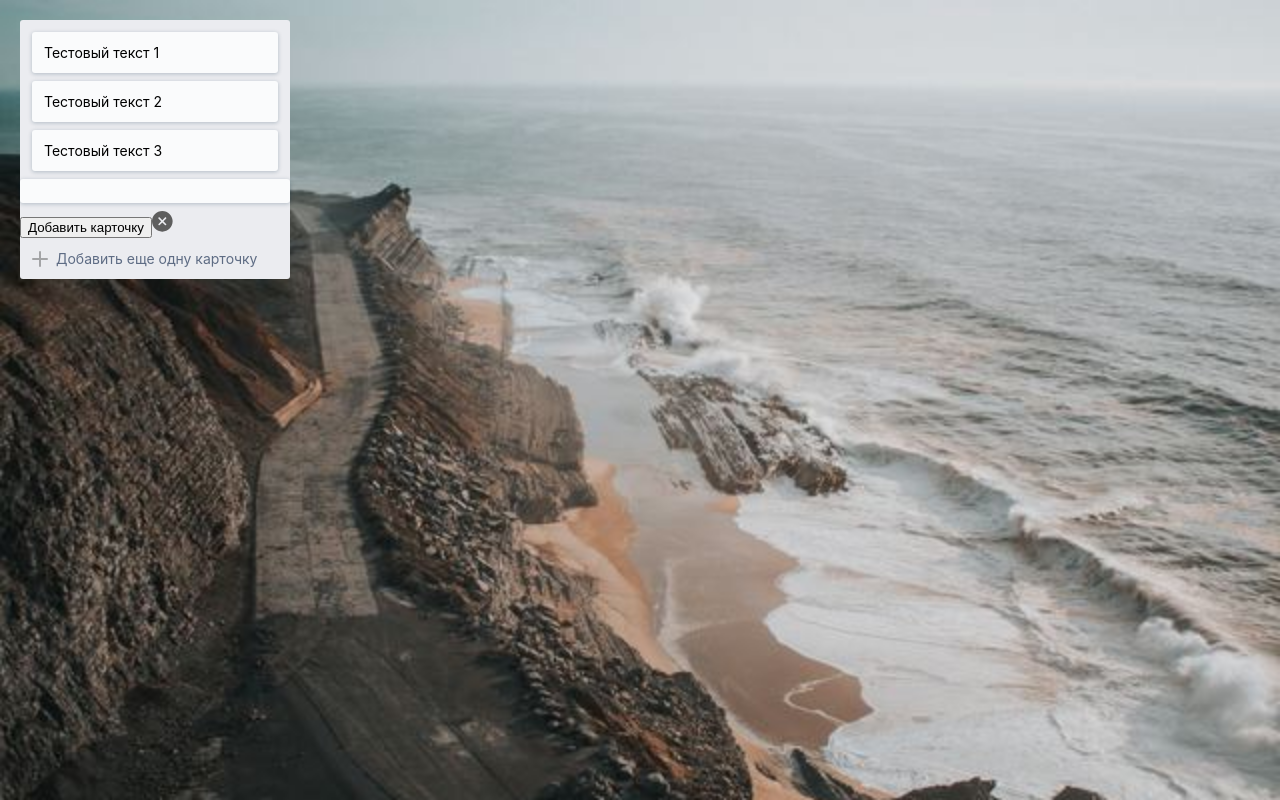
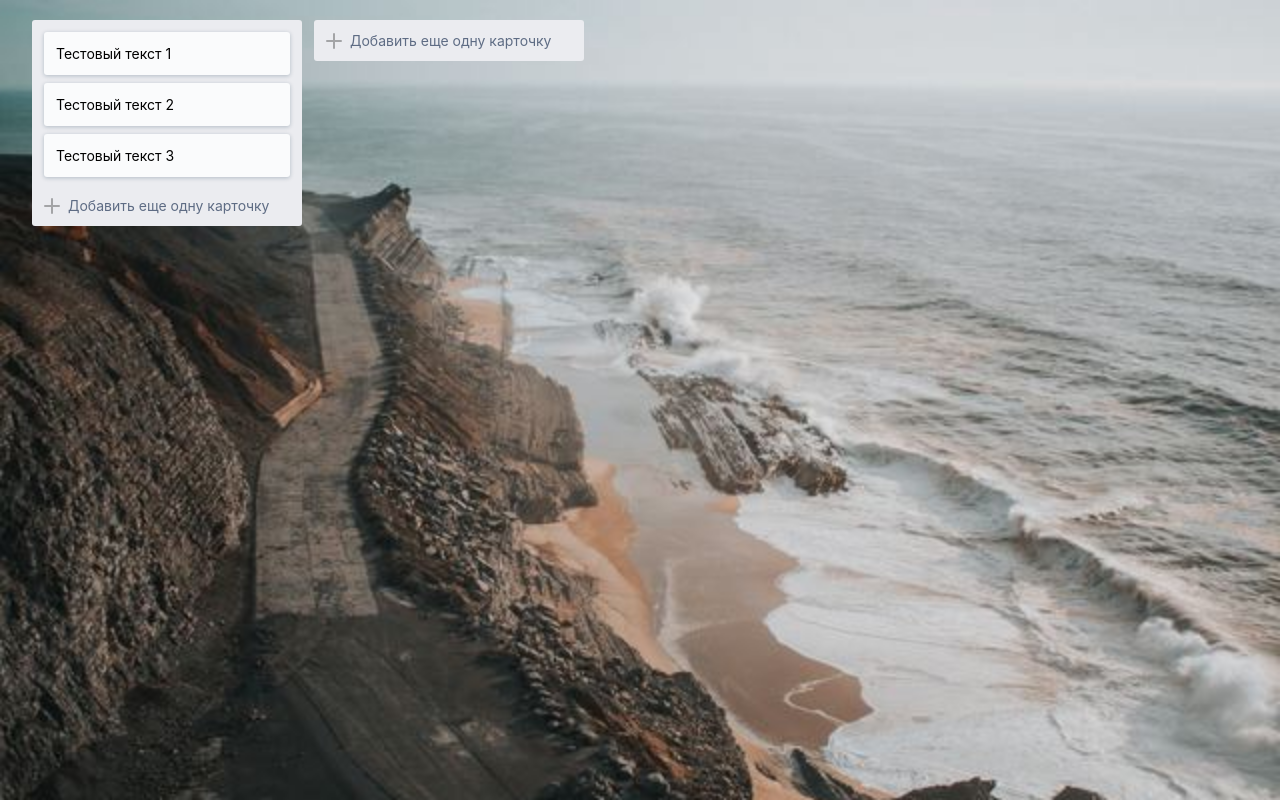
Before and after one commit to Vasujkes/trello-clone, a React (Create React App) app: page / in a window 1280 px wide. Built offline with nearby package versions, Linux system fonts and the light colour scheme.

Commit message:
create addform component

```diff
--- a/src/App.js
+++ b/src/App.js
@@ -5,7 +5,7 @@ import "./index.scss";
 
 function App() {
   return (
-    <div className="App">
+    <div className="app">
       <Panel
         items={[
           { text: "Тестовый текст 1" },
@@ -13,6 +13,9 @@ function App() {
           { text: "Тестовый текст 3" }
         ]}
       />
+        <Panel
+        items={null}
+      />
     </div>
   );
 }
--- /dev/null
+++ b/src/components/AddForm/AddForm.scss
@@ -0,0 +1,46 @@
+.add-form {
+    border-radius: 3px;
+    padding: 0 12px 12px 12px;
+    overflow: hidden;
+    &__input {
+        textarea {
+            border: 0;
+            padding: 0;margin: 0;
+            width: 100%;
+            resize: none;
+        }
+    }
+    &__button {
+        display: flex;
+        align-items: center;
+        justify-content: space-between;
+        &-close{
+            opacity: 0.4;
+            cursor: pointer;
+
+        }
+        &-add-btn {
+            padding: 12px;
+            display: flex;
+            align-items: center;
+            color: #5e6c84;
+            border-radius: 3px;
+            cursor: pointer;
+            width: 100%;
+
+            img {
+                margin-right: 8px;
+                opacity: 0.3;
+            }
+            &:hover {
+                background-color:darken($color: #ebecf0, $amount: 10);
+                color: darken($color: #5e6c84, $amount: 20);
+                img {
+                    opacity: 0.5;
+                }
+            }
+        }
+
+
+    }
+}
--- /dev/null
+++ b/src/components/AddForm/index.jsx
@@ -0,0 +1,53 @@
+import React, { Fragment, useState, useRef, useEffect } from "react";
+import { Button, Card } from "../";
+
+import addIcon from "../../assets/add.svg";
+import closeIcon from "../../assets/close.svg";
+
+import "./AddForm.scss";
+const AddForm = () => {
+  const [showForm, setShowForm] = useState(false);
+  const textareaRef = useRef(null);
+
+  useEffect(() => {
+    if(textareaRef.current) {
+      textareaRef.current.focus();
+    }
+
+  }, [showForm]);
+
+  return (
+    <Fragment>
+      {showForm ? (
+        <div className="add-form">
+          <div className="add-form__input">
+            <Card>
+              <textarea placeholder="Введите заголовок для этой карточки" ref={textareaRef} rows="3" />
+            </Card>
+            <div className="add-form__button">
+              <Button>Добавить карточку</Button>
+              <img
+                onClick={setShowForm.bind(this, false)}
+                className="add-form__button-close"
+                src={closeIcon}
+                alt=""
+              />
+            </div>
+          </div>
+        </div>
+      ) : (
+        <div className="add-form__button">
+          <div
+            onClick={setShowForm.bind(this, true)}
+            className="add-form__button-add-btn"
+          >
+            <img src={addIcon} alt="add icon" />
+            <span>Добавить еще одну карточку</span>
+          </div>
+        </div>
+      )}
+    </Fragment>
+  );
+};
+
+export default AddForm;
--- a/src/components/Button/Button.scss
+++ b/src/components/Button/Button.scss
@@ -0,0 +1,14 @@
+.button {
+    background: #5aac44;
+    box-shadow: none;
+    border: none;
+    border-radius: 3px;
+    padding: 6px 12px;
+    cursor: pointer;
+
+    color: #fff;
+    font-weight: bold;
+    &:hover {
+        background: lighten(#5aac44, 5);
+    }
+}
--- a/src/components/Card/Card.scss
+++ b/src/components/Card/Card.scss
@@ -4,5 +4,6 @@
     border-radius: 3px;
     padding: 12px;
     margin-bottom: 8px;
+    line-height: 19px;
 
 }
--- a/src/components/Card/index.jsx
+++ b/src/components/Card/index.jsx
@@ -2,11 +2,9 @@ import React from "react";
 import PropTypes from "prop-types";
 
 import "./Card.scss";
-const Card = ({ text }) => {
-  return <div className="card">{text}</div>;
-};
+const Card = ({ children }) => <div className="card">{children}</div>;
 
 Card.propTypes = {
-  text: PropTypes.string.isRequired
+  children: PropTypes.oneOfType([PropTypes.node, PropTypes.string]).isRequired
 };
 export default Card;
--- a/src/components/Panel/Panel.scss
+++ b/src/components/Panel/Panel.scss
@@ -1,33 +1,11 @@
 .panel {
     background: #ebecf0;
     border-radius: 3px;
-
     width: 270px;
-
+    margin-left: 12px;
+    overflow: hidden;
     &__items {
         padding: 12px 12px 0 12px;
     }
 
-    &__button {
-        &-add-btn {
-            padding: 12px;
-            display: flex;
-            align-items: center;
-            color: #5e6c84;
-            border-radius: 3px;
-            cursor: pointer;
-            img {
-                margin-right: 8px;
-                opacity: 0.3;
-            }
-            &:hover {
-                background-color:darken($color: #ebecf0, $amount: 10);
-                color: darken($color: #5e6c84, $amount: 20);
-                img {
-                    opacity: 0.5;
-                }
-            }
-        }
-    }
-
 }
--- a/src/components/Panel/index.jsx
+++ b/src/components/Panel/index.jsx
@@ -1,45 +1,15 @@
-import React, { Fragment } from "react";
+import React from "react";
 import PropTypes from "prop-types";
-import { Button, Card } from "../";
-
-import addIcon from "../../assets/add.svg";
-import closeIcon from "../../assets/close.svg";
+import { Card, AddForm } from "../";
 
 import "./Panel.scss";
-
-const AddForm = () => {
-  return (
-    <Fragment>
-      <div className="add-form">
-        <div className="add-form__input">
-          <Card>
-            <textarea rows="3"></textarea>
-          </Card>
-
-          <div className="add-form__button">
-            <Button>Добавить карточку</Button>
-            <img src={closeIcon} alt="" />
-          </div>
-        </div>
-      </div>
-      <div className="panel__button">
-        <div className="panel__button-add-btn">
-          <img src={addIcon} alt="add icon" />
-          <span>Добавить еще одну карточку</span>
-        </div>
-      </div>
-    </Fragment>
-  );
-};
 
 const Panel = ({ items }) => {
   return (
     <div className="panel">
-      <div className="panel__items">
-        {items.map(card => (
-          <Card {...card} />
-        ))}
-      </div>
+    {items &&  <div className="panel__items">
+        {items && items.map(card => <Card>{card.text}</Card>)}
+      </div>}
       <AddForm />
     </div>
   );
--- a/src/components/index.js
+++ b/src/components/index.js
@@ -1,3 +1,4 @@
 export { default as Card } from "./Card";
 export { default as Panel } from "./Panel";
 export { default as Button } from "./Button";
+export { default as AddForm } from "./AddForm";
--- a/src/index.scss
+++ b/src/index.scss
@@ -7,6 +7,9 @@ body {
   -moz-osx-font-smoothing: grayscale;
   font-size: 14px;
 
+}
+* {
+  outline: none;
 }
 
 html, body, #root {
@@ -20,3 +23,8 @@ html, body, #root {
   background-repeat: no-repeat;
   padding: 20px;
 }
+
+.app {
+  display: flex;
+  align-items: flex-start;
+}
```
Also changed, not shown: src/assets/close.svg.
